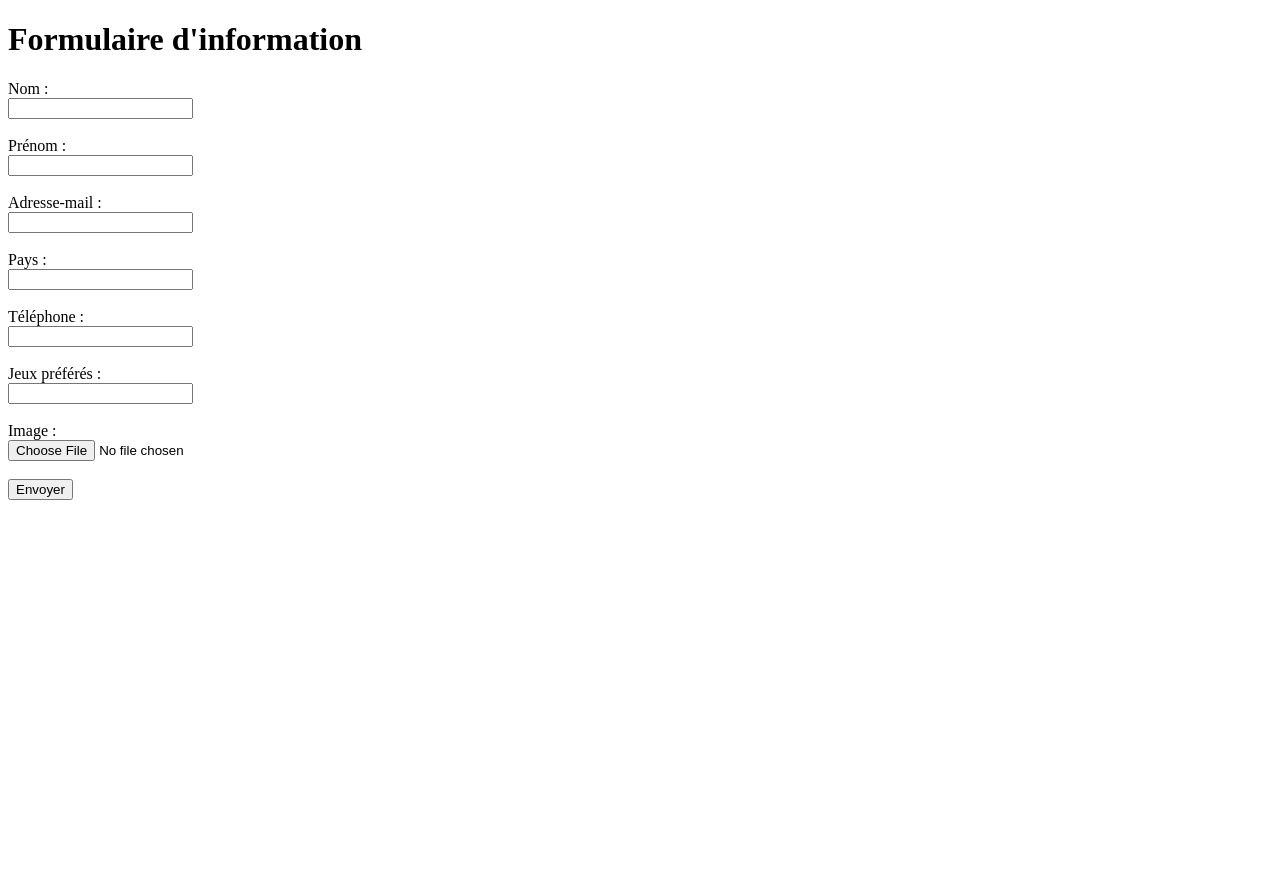
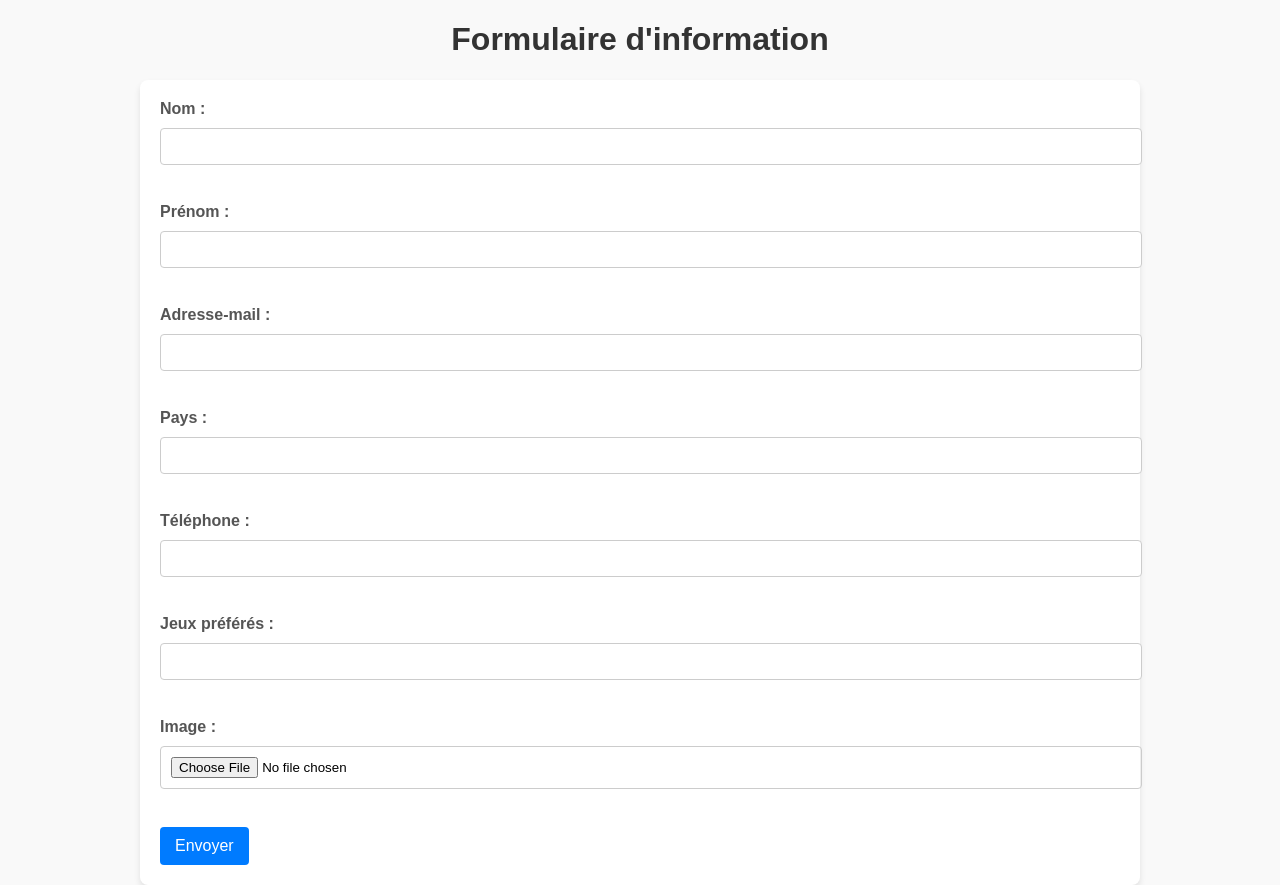
Before and after one commit to BaptisteQnt/node_s1_exo1_express_ejs, a Node server app: page /form in a window 1280 px wide. Before the commit the page ends 500 px from the top, so only its background shows below. Run offline with Node 20, Linux system fonts and the light colour scheme.

Commit message:
ajout css

```diff
--- a/views/form.ejs
+++ b/views/form.ejs
@@ -3,13 +3,101 @@
 <head>
   <meta charset="UTF-8">
   <title>Formulaire d'inscription</title>
+  <style>
+    body {
+      font-family: Arial, sans-serif;
+      background-color: #f9f9f9;
+      margin: 0;
+      padding: 0;
+      display: flex;
+      flex-direction: column;
+      justify-content: center;
+      align-items: center;
+      min-height: 100vh;
+    }
+
+    h1 {
+      text-align: center;
+      color: #333;
+    }
+
+    form {
+      background-color: #fff;
+      padding: 20px;
+      border-radius: 8px;
+      box-shadow: 0 4px 6px rgba(0, 0, 0, 0.1);
+      max-width: 75vw;
+      width: 100%;
+
+    }
+
+    form label {
+      font-weight: bold;
+      color: #555;
+    }
+
+    form input[type="text"],
+    form input[type="email"],
+    form input[type="file"] {
+      width: 100%;
+      padding: 10px;
+      margin: 10px 0 20px;
+      border: 1px solid #ccc;
+      border-radius: 4px;
+    }
+
+    form input[type="submit"] {
+      background-color: #007BFF;
+      color: white;
+      border: none;
+      padding: 10px 15px;
+      border-radius: 4px;
+      cursor: pointer;
+      font-size: 16px;
+    }
+
+    form input[type="submit"]:hover {
+      background-color: #0056b3;
+    }
+
+    .submitted-data {
+      background-color: #fff;
+      padding: 20px;
+      border-radius: 8px;
+      box-shadow: 0 4px 6px rgba(0, 0, 0, 0.1);
+      margin-bottom: 20px;
+      max-width: 75vw;
+      width: 100%;
+      display: flex;
+      flex-direction: column;
+      align-items: center;
+      justify-content: space-between;
+    }
+
+    .submitted-data h2 {
+      color: #333;
+    }
+
+    .submitted-data p {
+      margin: 10px 0;
+      color: #555;
+    }
+
+    .submitted-data img {
+      display: block;
+      margin-top: 10px;
+      max-width: 100%;
+      border-radius: 4px;
+      width: 20vw;
+    }
+  </style>
 </head>
 <body>
   <h1>Formulaire d'information</h1>
 
   <!-- Bloc d'affichage des données soumises -->
   <% if (submittedData) { %>
-    <div style="border:1px solid black; padding:10px; margin-bottom:20px;">
+    <div class="submitted-data">
       <h2>Données soumises :</h2>
       <p><strong>Nom :</strong> <%= submittedData.nom %></p>
       <p><strong>Prénom :</strong> <%= submittedData.prenom %></p>
@@ -19,7 +107,7 @@
       <p><strong>Jeux préférés :</strong> <%= submittedData["jeux préférer"] %></p>
       <% if (submittedData.image) { %>
         <p><strong>Image :</strong></p>
-        <img src="/uploads/<%= submittedData.image %>" alt="Image uploadée" style="max-width:200px;">
+        <img src="/uploads/<%= submittedData.image %>" alt="Image uploadée">
       <% } else { %>
         <p>erreur de l'image</p>
       <% } %>
```
